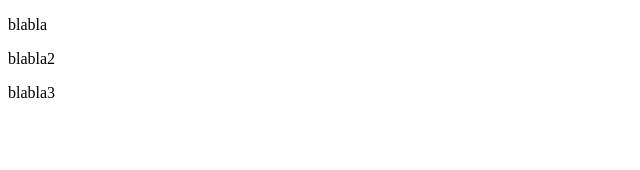
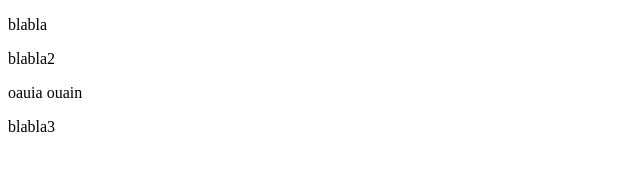
Before and after one commit to Moussa-ehm/test, a plain HTML site: page index.html in a window 1280 px wide. Shown: the whole page, without its empty margins (0-640 px from the left). Drawn offline with Linux system fonts and the light colour scheme.

Commit message:
modif and push new file txt

```diff
--- a/index.html
+++ b/index.html
@@ -7,7 +7,7 @@
         <p>The samp element is used to define sample output from a computer program.</p>
 
         <p>Message from my computer:</p>
-
+oauia ouain
         <p>Message from my computer:</p>
         <script src="scripts.js"></script>
     </div>
```
Also changed, not shown: test.txt (added).
